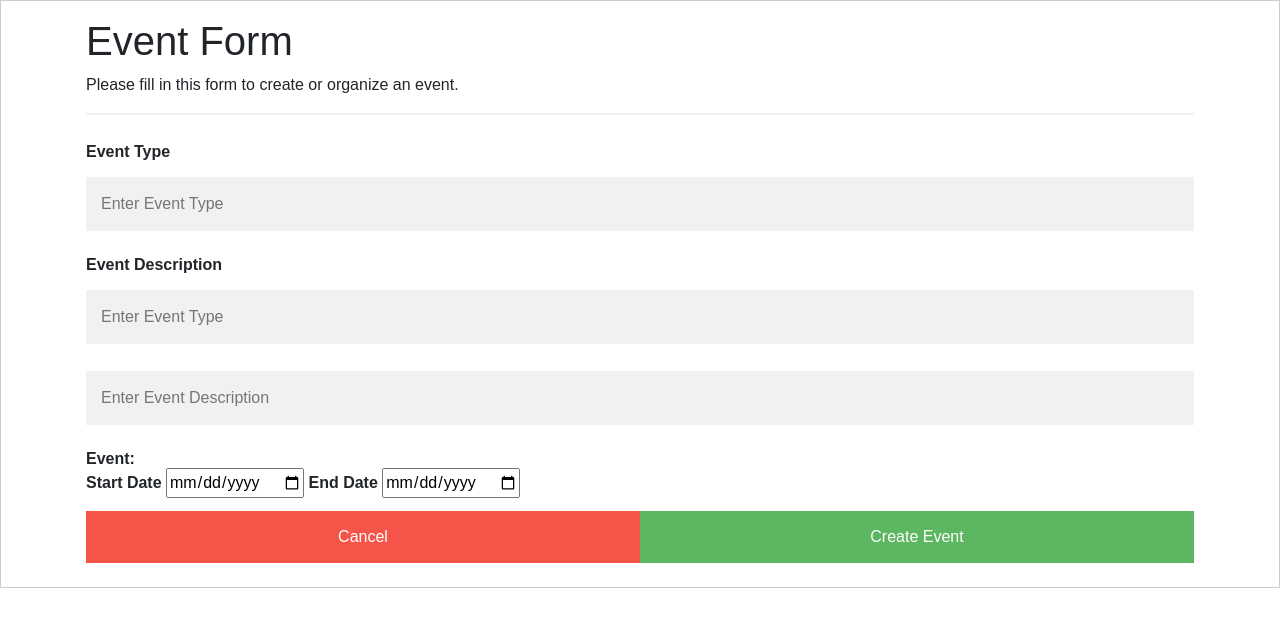
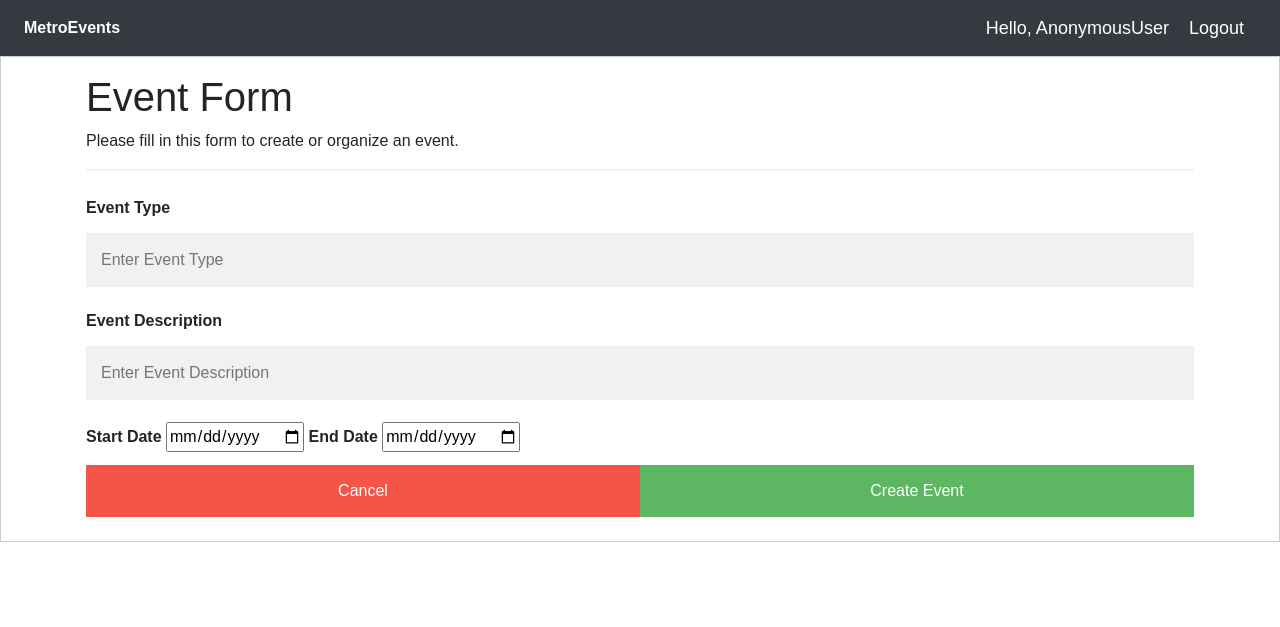
Before and after one commit to jsphdon/G7-MetroEvents, a Django app: page /organizer/addEvent/ in a window 1280 px wide. Shown: the top 627 px of the page. Run offline with Django 3.2, Linux system fonts and the light colour scheme; some libraries are stand-ins or nearby versions.

Commit message:
Add Event Edits

```diff
--- a/MetroEvents7/account/templates/addEvent.html
+++ b/MetroEvents7/account/templates/addEvent.html
@@ -8,9 +8,29 @@
   <!-- Font Awesome Icons -->
   <link rel="stylesheet" href="https://cdnjs.cloudflare.com/ajax/libs/font-awesome/5.14.0/css/all.min.css">
 
+  <link rel="stylesheet" href="https://stackpath.bootstrapcdn.com/bootstrap/4.3.1/css/bootstrap.min.css"
+    integrity="sha384-ggOyR0iXCbMQv3Xipma34MD+dH/1fQ784/j6cY/iJTQUOhcWr7x9JvoRxT2MZw1T" crossorigin="anonymous">
+  <!-- Font Awesome Icons -->
+  <link rel="stylesheet" href="https://cdnjs.cloudflare.com/ajax/libs/font-awesome/5.14.0/css/all.min.css">
+
+
 </head>
 
 <style>
+   .hello-msg {
+    font-size: 18px;
+    color: #fff;
+    margin-right: 20px;
+  }
+
+  .container {
+    padding: 2rem 0rem;
+  }
+
+  h4 {
+    margin: 2rem 0rem 1rem;
+  }
+
   body {
     font-family: Arial, Helvetica, sans-serif;
   }
@@ -94,6 +114,24 @@
 
 <body>
 
+  <nav class="navbar navbar-expand-lg navbar-dark bg-dark">
+    <button class="navbar-toggler" type="button" data-toggle="collapse" data-target="#navbarNav"
+      aria-controls="navbarNav" aria-expanded="false" aria-label="Toggle navigation">
+      <span class="navbar-toggler-icon"></span>
+    </button>
+    <div class="collapse navbar-collapse" id="navbarNav">
+      <ul class="navbar-nav">
+        <li class="nav-item active">
+          <a class="nav-link" href="{% url 'account:organizer' %}"><b>MetroEvents</b></a>
+        </li>
+      </ul>
+    </div>
+
+    <span class="hello-msg">Hello, {{request.user}}</span>
+    <span><a class="hello-msg" href="{% url 'account:logout' %}" style="color: white;">Logout</a></span>
+
+  </nav>
+
   <form id="event-form" method="POST" autocomplete="off" enctype="multipart/form-data" style="border:1px solid #ccc">
     {% csrf_token %}
     <div class="container">
@@ -105,10 +143,9 @@
       <input id="eventType" type="text" placeholder="Enter Event Type" name="type" required>
 
       <label for="decription"><b>Event Description</b></label>
-      <input id="eventDescription" type="text" placeholder="Enter Event Type" name="description" required>
       <input id="eventDescription" type="text" placeholder="Enter Event Description" name="description" required>
 
-      <label for="decription"><b>Event: <br>Start Date</b></label>
+      <label for="decription"><b>Start Date</b></label>
       <input id="eventstartdate" type="date" name="startdate" required>
 
       <label for="decription"><b>End Date</b></label>
@@ -116,7 +153,7 @@
       <!-- <p>By creating an account you agree to our <a href="#" style="color:dodgerblue">Terms & Privacy</a>.</p> -->
 
       <div class="clearfix">
-        <button type="button" class="cancelbtn" href="{% url 'account:organizerPage' %}">Cancel</button>
+        <button type="button" class="cancelbtn" href="{% url 'account:organizer' %}">Cancel</button>
         <button type="submit" class="signupbtn">Create Event</button>
       </div>
     </div>
--- a/MetroEvents7/account/templates/organizerAccount.html
+++ b/MetroEvents7/account/templates/organizerAccount.html
@@ -139,10 +139,8 @@
                 <td style="text-align: center">{{ account.username}}</td>
                 <!-- <td style="text-align: center">{{ account.date_registered}}</td> -->
                 <td>
-                  <button type="button" class="btn btn-primary" data-toggle="modal" data-target="#modal-view"><i
-                      class="fas fa-eye"></i></button>
-                  <button type="button" class="btn btn-success" data-toggle="modal" data-target="#modal-remove"><i
-                      class="fas fa-minus-circle"></i></button>
+                  <button type="button" class="btn btn-primary" data-toggle="modal" data-target="#modal-view">View Event</button>
+                  <button type="button" class="btn btn-success" data-toggle="modal" data-target="#modal-remove">Remove Event</button>
                   <!-- <button type="button" class="btn btn-danger"><i class="far fa-trash-alt"></i></button> -->
                 </td>
               </tr>
--- a/MetroEvents7/account/views.py
+++ b/MetroEvents7/account/views.py
@@ -95,6 +95,8 @@ def organizerPage(request):
             return redirect('account:administrator')
         elif request.user.is_staff:
             return render(request, 'organizerAccount.html')
+            if request.method == 'GET':
+                return render(request, 'addEvent.html')
         elif not request.user.is_staff:
             return redirect('account:myaccount')
         else:
```
